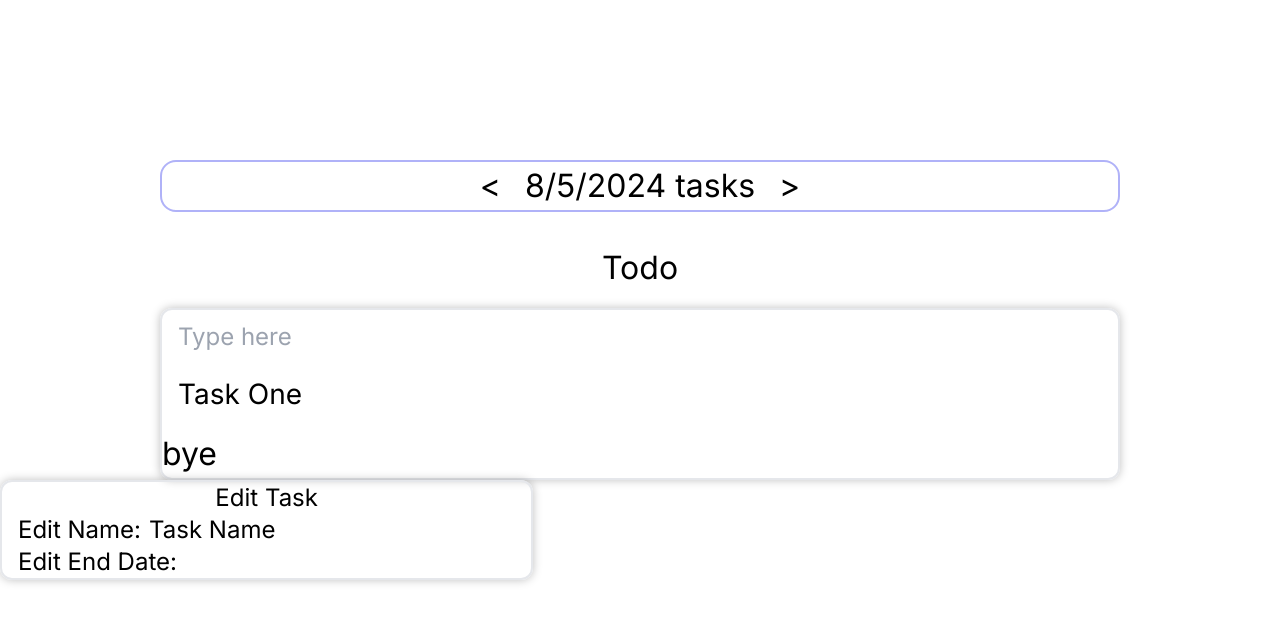
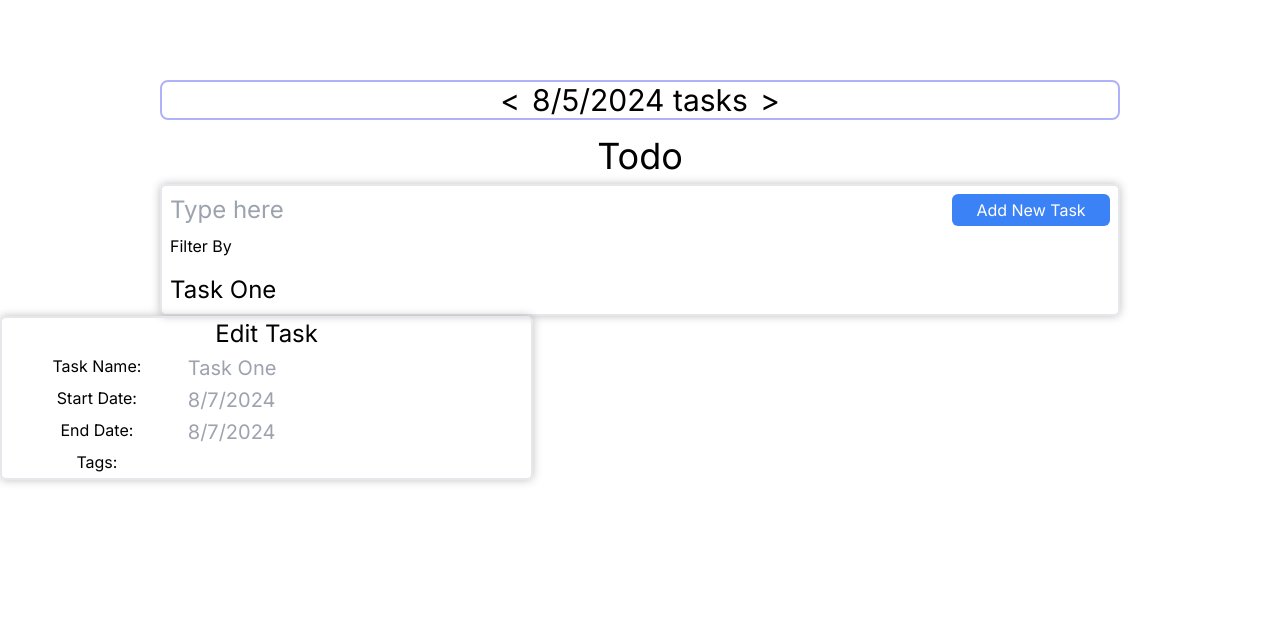
Before and after one commit to chench1/planner, a Next.js app: page / in a window 1280 px wide. Both pictures are taken after a click on the button "Task One". Shown: the top 622 px of the page. Built offline with nearby package versions, Linux system fonts and the light colour scheme.

Commit message:
Edit popups

```diff
--- a/app/globals.css
+++ b/app/globals.css
@@ -8,7 +8,7 @@ html {
 
 * {
   color: black;
-  font-size: 32px;
+  font-size: 16px;
 }
 
 .customShadow {
--- a/app/ui/Date.tsx
+++ b/app/ui/Date.tsx
@@ -12,13 +12,13 @@ export default function DateHeader() {
   return (
     <div className="w-full flex flex-row mt-20 justify-center">
       <div className="flex justify-center w-9/12 rounded-lg box-border border-2 border-indigo-500/50 ">
-        <button className="mr-3" onClick={() => handleDate(-1)}>
+        <button className="mr-3 text-3xl" onClick={() => handleDate(-1)}>
           {"<"}
         </button>
-        <label className=" ">
+        <label className="text-3xl">
           {`${date.getMonth() + 1}/${date.getDate()}/${date.getFullYear()}` + ' tasks'}
         </label>
-        <button className="ml-3" onClick={() => handleDate(1)}>
+        <button className="ml-3 text-3xl" onClick={() => handleDate(1)}>
           {">"}
         </button>
       </div>
--- /dev/null
+++ b/app/ui/InputField.tsx
@@ -0,0 +1,14 @@
+
+export default function InputField(
+  {labelText, labelClass, inputClass, placeholder}:
+  {labelText: string, placeholder?: string, labelClass?: string, inputClass?: string})
+  {
+  return (
+    <>
+      <label className={labelClass + 'text-xl flex items-center justify-center'}>
+        {labelText}
+      </label>
+      <input className={inputClass + 'text-xl ml-1 mt-1 w-10/12 col-span-2 hover:bg-gray-100 rounded-md'} type='text' placeholder={placeholder}/>
+    </>
+  )
+}
--- a/app/ui/PopupCard.tsx
+++ b/app/ui/PopupCard.tsx
@@ -3,6 +3,8 @@
 import { Description, Dialog, DialogPanel, DialogTitle } from '@headlessui/react'
 
 import { useState, useRef } from "react";
+import InputField from './InputField';
+
 
 export default function PopupCard({ open, setIsOpen }: { open: boolean, setIsOpen: (open: boolean) => void}) {
 
@@ -11,21 +13,17 @@ export default function PopupCard({ open, setIsOpen }: { open: boolean, setIsOpe
       <Dialog open={open} onClose={() => setIsOpen(false)}>
         <div className='fixed box-border border-grey-500 border-2 rounded-md customShadow w-5/12'>
           <DialogPanel>
-            <DialogTitle className="text-xs flex items-center justify-center">
+            <DialogTitle className="flex text-2xl items-center justify-center">
               Edit Task
             </DialogTitle>
             <div className='pl-2 gap-2'>
-              <div className='flex flex-row'>
-                <Description className="text-xs">
-                  Edit Name:
-                </Description>
-                <input type='text' className='ml-1 h-4 text-xs' value={'Task Name'}/>
+              <div className='flex grid grid-cols-3'>
+                <InputField inputClass='' placeholder='Task One' labelText='Task Name: '/>
+                <InputField inputClass='' placeholder='8/7/2024' labelText='Start Date:'/>
+                <InputField inputClass='' placeholder='8/7/2024' labelText='End Date:'/>
+                <InputField inputClass='' labelText='Tags:'/>
               </div>
-              <div className='flex flex-row'>
-                <Description className="text-xs">
-                  Edit End Date:
-                </Description>
-              </div>
+
             </div>
 
           </DialogPanel>
--- a/app/ui/SearchBar.tsx
+++ b/app/ui/SearchBar.tsx
@@ -2,8 +2,8 @@ import { ChangeEvent } from "react";
 
 export default function SearchBar({filter} : {filter: (text: ChangeEvent) => void}) {
   return (
-    <div className="px-2 w-full">
-      <input className='text-xs w-full' type='text' placeholder="Type here" onChange={(text) => filter(text)}/>
+    <div className="px-2 w-10/12">
+      <input className='text-2xl w-full hover:bg-gray-100' type='text' placeholder="Type here" onChange={(text) => filter(text)}/>
     </div>
   )
 }
--- a/app/ui/Table.tsx
+++ b/app/ui/Table.tsx
@@ -3,18 +3,29 @@
 import { useState, useRef, ChangeEvent } from "react";
 import PopupCard from "./PopupCard";
 import SearchBar from "./SearchBar";
+import Task from "./Task";
 
 export default function Table() {
-  const [isOpen, setIsOpen] = useState(false);
+  const [isOpenEdit, setIsOpenEdit] = useState(false);
+  const [isOpenCreate, setIsOpenCreate] = useState(false);
+
   const [tasks, setTasks] = useState();
 
-  const toggleModal = () => {
-    if (isOpen) {
-      setIsOpen(false);
+  const toggleModalEdit = () => {
+    if (isOpenEdit) {
+      setIsOpenEdit(false);
     } else {
-      setIsOpen(true);
+      setIsOpenEdit(true);
     }
   };
+
+  const toggleModalCreate = () => {
+    if (isOpenCreate) {
+      setIsOpenCreate(false);
+    } else {
+      setIsOpenCreate(true);
+    }
+  }
 
   const filter = (text: ChangeEvent) => {
 
@@ -23,20 +34,31 @@ export default function Table() {
   return (
     <>
       <div className="flex flex-row justify-center w-full mt-2">
-        <label className="flex justify-center w-9/12 pt-2">
+        <label className="text-4xl flex justify-center w-9/12 pt-2">
           Todo
         </label>
       </div>
       <div className="flex justify-center w-full mt-2">
-        <div className="flex flex-col justify-center items-start w-9/12 box-border border-2 rounded-md customShadow">
-        <SearchBar filter={filter} />
-        <button className="w-full text-left px-2 py-2 text-sm hover:bg-gray-100 box-border rounded-md" onClick={() => toggleModal()}>
-          Task One
-          <PopupCard open={isOpen} setIsOpen={setIsOpen}/>
-        </button>
-          bye
+        <div className="flex flex-col justify-center w-9/12 box-border border-2 rounded-md customShadow">
+          <div className="flex flex-row justify-between mt-2">
+            <SearchBar filter={filter} />
+            <button className="mr-2 w-2/12 bg-blue-500 rounded-md text-white" onClick={() => toggleModalCreate()}>
+              Add New Task
+            </button>
+          </div>
+          <div className="flex flex-row ml-2 mt-2">
+            <label className="">
+              Filter By
+            </label>
+          </div>
+
+          <div className="mt-2">
+            <Task toggleModal={toggleModalEdit}/>
+          </div>
         </div>
       </div>
+      <PopupCard open={isOpenEdit} setIsOpen={setIsOpenEdit}/>
+      <PopupCard open={isOpenCreate} setIsOpen={setIsOpenCreate} />
 
     </>
 
--- /dev/null
+++ b/app/ui/Tag.tsx
@@ -0,0 +1,8 @@
+
+export default function Tag() {
+  return (
+    <div>
+
+    </div>
+  )
+}
--- /dev/null
+++ b/app/ui/Task.tsx
@@ -0,0 +1,10 @@
+
+export default function Task({toggleModal}: {toggleModal: () => void}) {
+  return (
+    <>
+      <button className="w-full text-left mx-1 px-1 my-1 py-1 text-2xl hover:bg-gray-100 box-border rounded-md" onClick={() => toggleModal()}>
+        Task One
+      </button>
+    </>
+  )
+}
```
